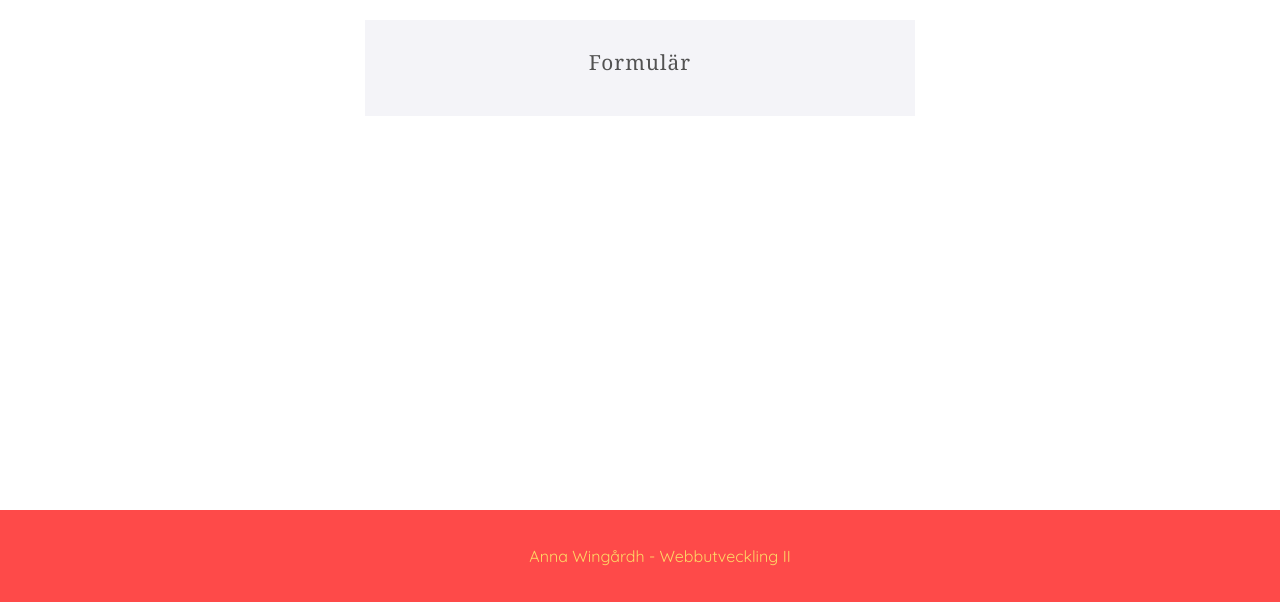
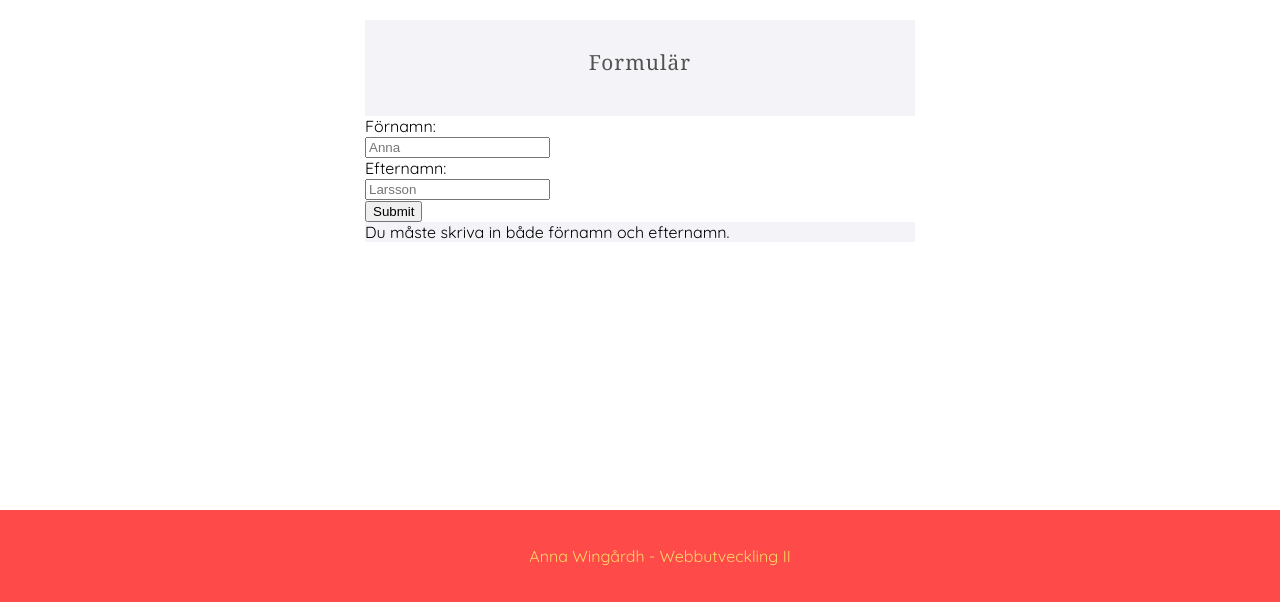
Before and after one commit to Akwingardh/phpmoment2, a PHP site: the page made by formulär.php in a window 1280 px wide. Shown: the part 198-800 px from the top of the page. Run offline with PHP 8.4, Linux system fonts and the light colour scheme; some web fonts are replaced.

Commit message:
formulär

```diff
--- a/formulär.php
+++ b/formulär.php
@@ -7,11 +7,30 @@
 ?>
 
             <section class="body-answer">
-                <p><br><?php
+                <section id="php-form-sec">
+                    <form id="php-form" action="formulär.php" method="get">
+                        <label for="fname">Förnamn: </label><br>
+                        <input type="text" id="fname" name="fname" placeholder="Anna"><br>
+                        <label for="lname">Efternamn: </label><br>
+                        <input type="text" id="lname" name="lname" placeholder="Larsson"><br>
+                        <input type="submit">
+                    </form>
+                </section>
+            </section>
 
 
-                ?></p>
-            </section>
+    <?php
+
+        if(isset($_GET["fname"], $_GET["lname"])) {
+            $fname = htmlspecialchars($_GET["fname"]);
+            $lname = htmlspecialchars($_GET["lname"]);
+
+            echo "Hej $fname $lname!<br>";
+        } else {
+            echo "Du måste skriva in både förnamn och efternamn.";
+        }
+
+    ?>
 
     <?php
     include("includes/footer.php");
```
Also changed, not shown: css/styles.css (line endings or trailing spaces).
